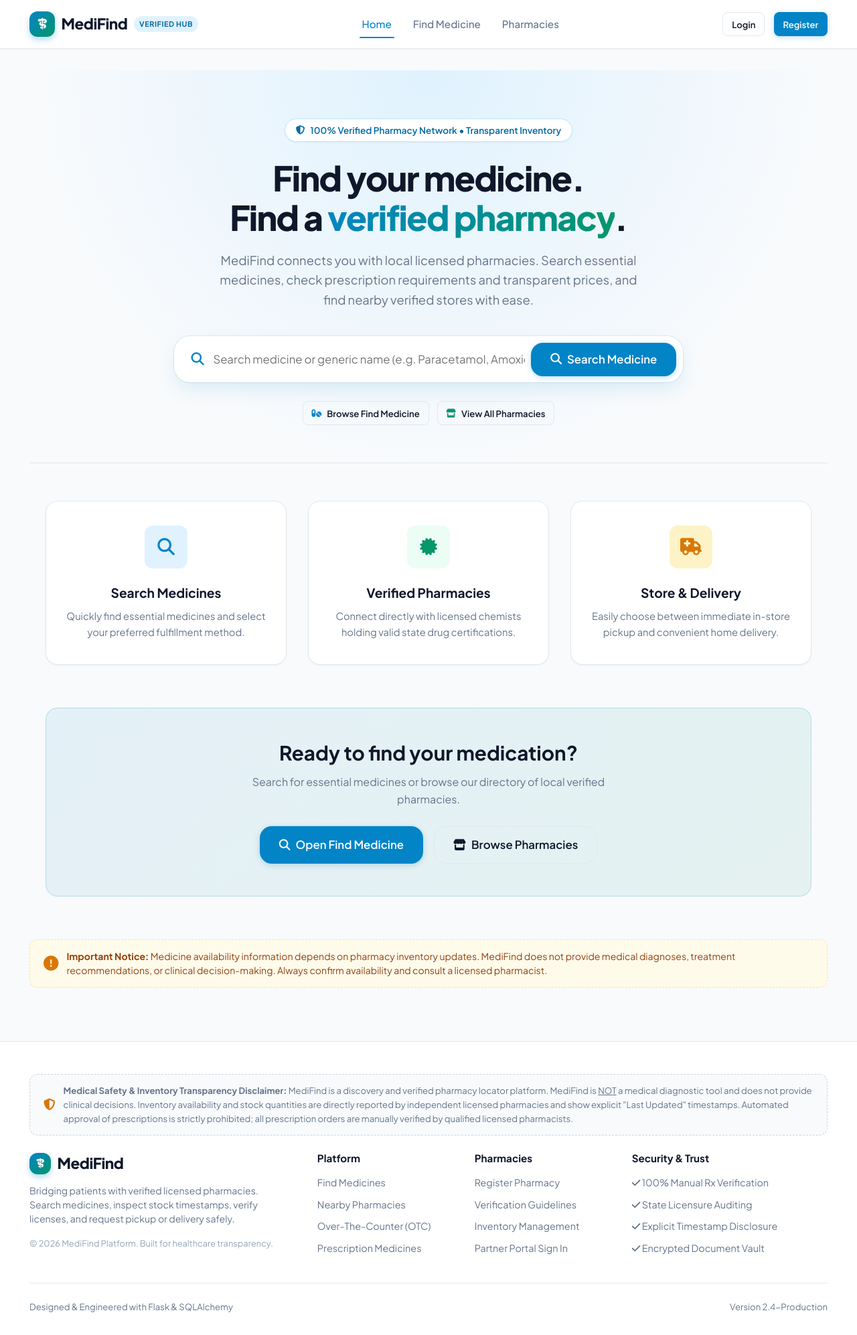
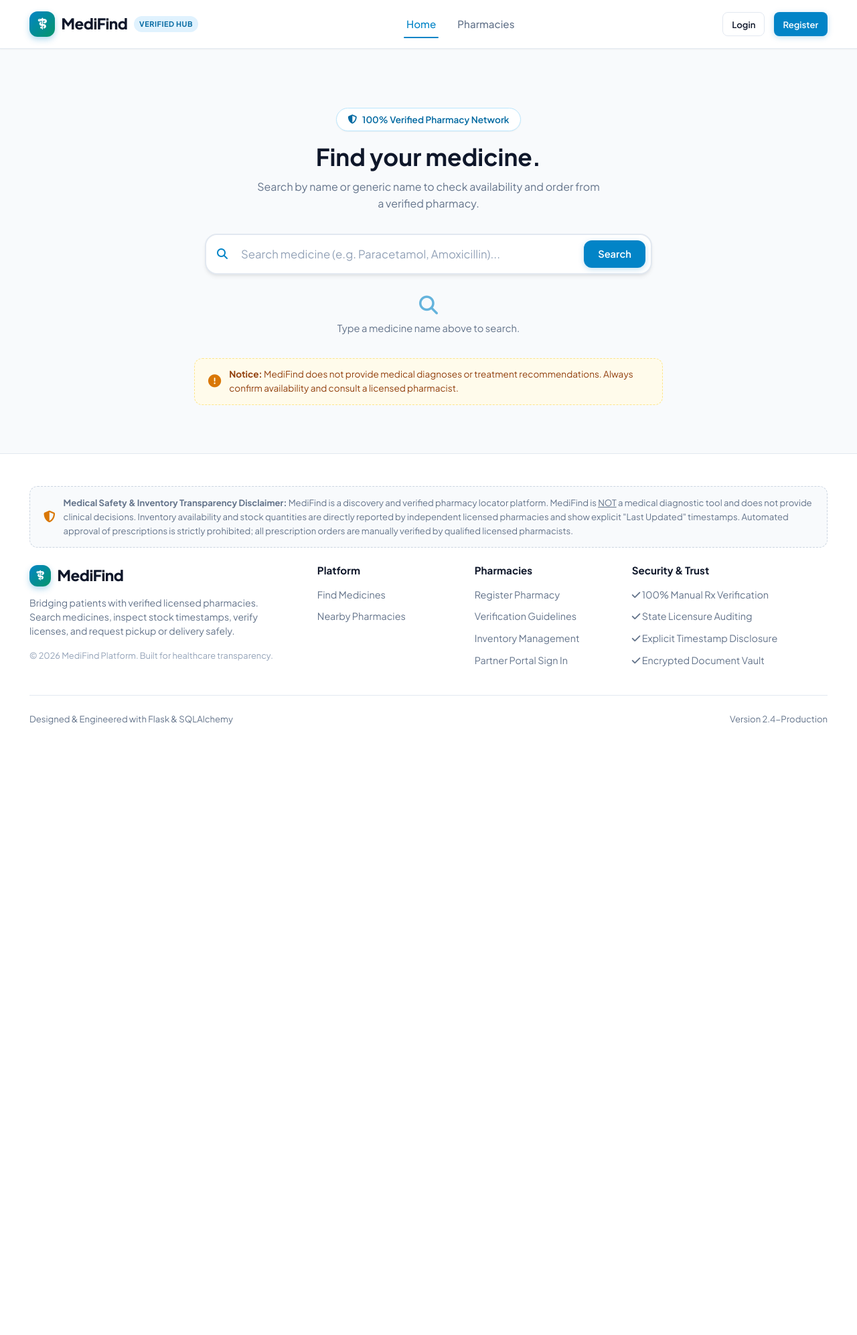
Before and after one commit to Aditya414256/Medi-Finder, a Flask app: page / in a window 1280 px wide. Shown: the whole page at 67% size. After the commit the page ends 1082 px from the top, so only its background shows below. Run offline with Flask 3, Linux system fonts and the light colour scheme; data that the repository does not hold is empty.

Commit message:
feat: merge Home and Find Medicine - inline search results, store/delivery flow, remove separate search page from nav

```diff
--- a/app/blueprints/customer/routes.py
+++ b/app/blueprints/customer/routes.py
@@ -19,70 +19,24 @@ customer_bp = Blueprint('customer', __name__)
 
 @customer_bp.route('/')
 def home():
-    categories = MedicineService.get_all_categories()
-    featured_medicines = Medicine.query.limit(8).all()
-    verified_pharmacies_count = Pharmacy.query.filter_by(verification_status='APPROVED', is_active=True).count()
-    medicines_count = Medicine.query.count()
+    query_str = sanitize_search_query(request.args.get('q', ''))
+    medicines = []
+    if query_str:
+        medicines = MedicineService.search_medicines(query_str=query_str, limit=60)
     return render_template(
         'customer/home.html',
-        categories=categories,
-        featured_medicines=featured_medicines,
-        verified_count=verified_pharmacies_count,
-        medicines_count=medicines_count
+        query=query_str,
+        medicines=medicines
     )
 
 
 @customer_bp.route('/search')
 def search():
-    query_str = sanitize_search_query(request.args.get('q', ''))
-    category_id = request.args.get('category_id', type=int)
-    rx_filter = request.args.get('requires_prescription')
-
-    prescription_only = None
-    if rx_filter == '1':
-        prescription_only = True
-    elif rx_filter == '0':
-        prescription_only = False
-
-    medicines = MedicineService.search_medicines(
-        query_str=query_str,
-        category_id=category_id,
-        prescription_only=prescription_only,
-        limit=60
-    )
-
-    categories = MedicineService.get_all_categories()
-
-    # Pre-fetch availability stats and price for each medicine
-    medicine_stats = {}
-    for med in medicines:
-        inv_items = PharmacyInventory.query.filter_by(medicine_id=med.id).join(Pharmacy).filter(
-            Pharmacy.verification_status == 'APPROVED',
-            Pharmacy.is_active == True,
-            PharmacyInventory.stock_status.in_(['AVAILABLE', 'LOW_STOCK'])
-        ).all()
-        verified_stock = len(inv_items)
-        prices = [item.price for item in inv_items if item.price and item.price > 0]
-        min_price = min(prices) if prices else None
-        if not min_price:
-            any_inv = PharmacyInventory.query.filter_by(medicine_id=med.id).filter(PharmacyInventory.price > 0).first()
-            if any_inv:
-                min_price = any_inv.price
-
-        medicine_stats[med.id] = {
-            'verified_pharmacies_count': verified_stock,
-            'price': min_price
-        }
-
-    return render_template(
-        'customer/search.html',
-        query=query_str,
-        medicines=medicines,
-        categories=categories,
-        selected_category=category_id,
-        rx_filter=rx_filter,
-        medicine_stats=medicine_stats
-    )
+    # Redirect to home with q param — search is now merged into home
+    q = request.args.get('q', '')
+    if q:
+        return redirect(url_for('customer.home', q=q))
+    return redirect(url_for('customer.home'))
 
 
 def _process_store_pickup_order(medicine, user_lat=None, user_lon=None):
--- a/app/templates/base.html
+++ b/app/templates/base.html
@@ -30,7 +30,6 @@
 
       <ul class="nav-links">
         <li class="nav-item"><a href="{{ url_for('customer.home') }}" class="{% if request.endpoint == 'customer.home' %}active{% endif %}">Home</a></li>
-        <li class="nav-item"><a href="{{ url_for('customer.search') }}" class="{% if request.endpoint == 'customer.search' %}active{% endif %}">Find Medicine</a></li>
         <li class="nav-item"><a href="{{ url_for('customer.map_view') }}" class="{% if request.endpoint == 'customer.map_view' %}active{% endif %}">Pharmacies</a></li>
 
         {% if current_user.is_authenticated and current_user.is_customer %}
@@ -126,10 +125,8 @@
         <div class="footer-col">
           <h5>Platform</h5>
           <ul class="footer-links">
-            <li><a href="{{ url_for('customer.search') }}">Find Medicines</a></li>
+            <li><a href="{{ url_for('customer.home') }}">Find Medicines</a></li>
             <li><a href="{{ url_for('customer.map_view') }}">Nearby Pharmacies</a></li>
-            <li><a href="{{ url_for('customer.search', requires_prescription='0') }}">Over-The-Counter (OTC)</a></li>
-            <li><a href="{{ url_for('customer.search', requires_prescription='1') }}">Prescription Medicines</a></li>
           </ul>
         </div>
 
--- a/app/templates/customer/home.html
+++ b/app/templates/customer/home.html
@@ -1,78 +1,43 @@
 {% extends 'base.html' %}
-{% block title %}MediFind - Medicine Discovery & Verified Pharmacy Platform{% endblock %}
+{% block title %}MediFind - Find Medicine & Verified Pharmacies{% endblock %}
 
 {% block extra_css %}
 <style>
-  /* Features Grid */
-  .features-grid {
-    display: grid;
-    grid-template-columns: repeat(3, 1fr);
-    gap: 2rem;
-    margin: 3.5rem 0 4rem;
+  /* ── Search wrapper ── */
+  .home-search-section {
+    max-width: 700px;
+    margin: 0 auto;
+    padding: 2.5rem 1rem 0;
   }
-  .feature-card {
-    background: var(--bg-surface);
-    border: 1px solid var(--border-color);
+  .home-search-form {
+    background: #ffffff;
+    border: 2px solid var(--border-color);
     border-radius: var(--radius-lg);
-    padding: 2.25rem 1.75rem;
-    text-align: center;
-    box-shadow: var(--shadow-sm);
-    transition: transform var(--transition-normal), box-shadow var(--transition-normal), border-color var(--transition-normal);
-  }
-  .feature-card:hover {
-    transform: translateY(-4px);
-    box-shadow: var(--shadow-lg);
-    border-color: var(--primary);
-  }
-  .feature-icon-wrapper {
-    width: 64px;
-    height: 64px;
-    margin: 0 auto 1.5rem;
-    border-radius: var(--radius-md);
+    box-shadow: var(--shadow-md);
     display: flex;
     align-items: center;
-    justify-content: center;
-    font-size: 1.6rem;
+    gap: 0.5rem;
+    padding: 0.5rem;
+    transition: border-color 0.2s, box-shadow 0.2s;
+    position: relative;
   }
-  .feature-card h3 {
-    font-size: 1.2rem;
-    margin-bottom: 0.75rem;
+  .home-search-form:focus-within {
+    border-color: var(--primary);
+    box-shadow: 0 8px 24px rgba(2,132,199,0.15);
   }
-  .feature-card p {
-    font-size: 0.92rem;
-    color: var(--text-muted);
-    line-height: 1.6;
-    margin: 0;
+  .home-search-input {
+    flex: 1;
+    border: none;
+    outline: none;
+    font-size: 1.05rem;
+    font-family: inherit;
+    padding: 0.6rem 0.75rem;
+    color: var(--text-main);
+    background: transparent;
   }
+  .home-search-input::placeholder { color: var(--text-subtle); }
 
-  /* CTA Banner */
-  .cta-banner {
-    background: linear-gradient(135deg, rgba(2,132,199,0.08) 0%, rgba(5,150,105,0.08) 100%);
-    border: 1px solid rgba(2,132,199,0.2);
-    border-radius: var(--radius-lg);
-    padding: 3rem 2rem;
-    text-align: center;
-    margin-bottom: 4rem;
-  }
-  .cta-banner h2 {
-    font-size: 1.85rem;
-    margin-bottom: 0.75rem;
-  }
-  .cta-banner p {
-    font-size: 1rem;
-    color: var(--text-muted);
-    max-width: 600px;
-    margin: 0 auto 1.75rem;
-  }
-
-  @media (max-width: 850px) {
-    .features-grid {
-      grid-template-columns: 1fr;
-      gap: 1.5rem;
-    }
-  }
-
-  /* ── Autocomplete Dropdown ── */
+  /* ── Autocomplete ── */
   .autocomplete-wrapper {
     position: relative;
     flex: 1;
@@ -81,9 +46,9 @@
   }
   .ac-dropdown {
     position: absolute;
-    top: calc(100% + 6px);
-    left: 0;
-    right: 0;
+    top: calc(100% + 8px);
+    left: -0.5rem;
+    right: -5rem;
     background: #ffffff;
     border: 1.5px solid var(--primary);
     border-radius: var(--radius-md);
@@ -92,191 +57,163 @@
     max-height: 320px;
     overflow-y: auto;
     display: none;
-    animation: acFadeIn 0.15s ease;
+    animation: acFadeIn 0.13s ease;
   }
   @keyframes acFadeIn {
-    from { opacity: 0; transform: translateY(-6px); }
+    from { opacity: 0; transform: translateY(-5px); }
     to   { opacity: 1; transform: translateY(0); }
   }
   .ac-dropdown.open { display: block; }
   .ac-item {
-    padding: 0.7rem 1rem;
+    padding: 0.65rem 1rem;
     cursor: pointer;
     display: flex;
     align-items: center;
     gap: 0.75rem;
     border-bottom: 1px solid var(--border-color);
-    transition: background 0.12s;
+    transition: background 0.1s;
   }
   .ac-item:last-child { border-bottom: none; }
-  .ac-item:hover, .ac-item.focused {
-    background: rgba(2,132,199,0.07);
-  }
+  .ac-item:hover, .ac-item.focused { background: rgba(2,132,199,0.07); }
   .ac-item-icon {
-    width: 32px; height: 32px;
+    width: 28px; height: 28px;
     border-radius: 50%;
     background: rgba(2,132,199,0.1);
     display: flex; align-items: center; justify-content: center;
-    flex-shrink: 0;
-    color: var(--primary);
-    font-size: 0.85rem;
+    flex-shrink: 0; color: var(--primary); font-size: 0.8rem;
   }
   .ac-item-body { flex: 1; min-width: 0; }
-  .ac-item-name {
-    font-weight: 700;
-    font-size: 0.95rem;
+  .ac-item-name { font-weight: 700; font-size: 0.93rem; color: var(--text-main); white-space: nowrap; overflow: hidden; text-overflow: ellipsis; }
+  .ac-item-sub  { font-size: 0.76rem; color: var(--text-muted); margin-top: 1px; }
+  .ac-badge-rx  { font-size: 0.63rem; font-weight: 700; background: #fee2e2; color: #dc2626; border-radius: 3px; padding: 1px 5px; flex-shrink: 0; }
+  .ac-badge-otc { font-size: 0.63rem; font-weight: 700; background: #dcfce7; color: #16a34a; border-radius: 3px; padding: 1px 5px; flex-shrink: 0; }
+  .ac-loading, .ac-empty { padding: 0.8rem 1rem; color: var(--text-muted); font-size: 0.87rem; text-align: center; }
+
+  /* ── Results ── */
+  .results-section {
+    max-width: 700px;
+    margin: 1.5rem auto 3rem;
+    padding: 0 1rem;
+  }
+  .results-meta {
+    font-size: 0.88rem;
+    color: var(--text-muted);
+    margin-bottom: 0.85rem;
+    display: flex;
+    justify-content: space-between;
+    align-items: center;
+  }
+  .med-result-card {
+    background: #ffffff;
+    border: 1px solid var(--border-color);
+    border-radius: var(--radius-md);
+    padding: 1.1rem 1.5rem;
+    display: flex;
+    justify-content: space-between;
+    align-items: center;
+    text-decoration: none;
     color: var(--text-main);
-    white-space: nowrap;
-    overflow: hidden;
-    text-overflow: ellipsis;
+    margin-bottom: 0.65rem;
+    transition: border-color 0.15s, box-shadow 0.15s, color 0.15s;
   }
-  .ac-item-sub {
-    font-size: 0.78rem;
-    color: var(--text-muted);
-    margin-top: 1px;
+  .med-result-card:hover {
+    border-color: var(--primary);
+    box-shadow: var(--shadow-md);
+    color: var(--primary);
   }
-  .ac-badge-rx {
-    font-size: 0.65rem;
-    font-weight: 700;
-    background: #fee2e2;
-    color: #dc2626;
-    border-radius: 4px;
-    padding: 1px 5px;
-    flex-shrink: 0;
+  .med-result-name { font-size: 1.15rem; font-weight: 700; }
+  .med-result-arrow { color: var(--text-muted); transition: transform 0.15s, color 0.15s; }
+  .med-result-card:hover .med-result-arrow { transform: translateX(4px); color: var(--primary); }
+
+  /* ── Hero (no-query state) ── */
+  .hero-intro {
+    text-align: center;
+    padding: 1rem 0 2rem;
   }
-  .ac-badge-otc {
-    font-size: 0.65rem;
-    font-weight: 700;
-    background: #dcfce7;
-    color: #16a34a;
-    border-radius: 4px;
-    padding: 1px 5px;
-    flex-shrink: 0;
-  }
-  .ac-loading, .ac-empty {
-    padding: 0.85rem 1rem;
-    color: var(--text-muted);
-    font-size: 0.88rem;
-    text-align: center;
-  }
+  .hero-intro h1 { font-size: 2.2rem; margin-bottom: 0.6rem; }
+  .hero-intro p  { color: var(--text-muted); font-size: 1rem; max-width: 520px; margin: 0 auto; }
 </style>
 {% endblock %}
 
 {% block content %}
+<div class="home-search-section">
 
-<!-- Hero Section: Introduction + Search Shortcut -->
-<section class="hero-section">
-  <div class="container">
-    <div class="hero-pill">
-      <i class="fa-solid fa-shield-halved"></i> 100% Verified Pharmacy Network &bull; Transparent Inventory
+  {% if not query %}
+  <div class="hero-intro">
+    <div class="hero-pill" style="margin-bottom:1rem;">
+      <i class="fa-solid fa-shield-halved"></i> 100% Verified Pharmacy Network
     </div>
-    <h1 class="hero-title">
-      Find your medicine.<br>
-      Find a <span>verified pharmacy</span>.
-    </h1>
-    <p class="hero-sub">
-      MediFind connects you with local licensed pharmacies. Search essential medicines, check prescription requirements and transparent prices, and find nearby verified stores with ease.
-    </p>
+    <h1>Find your medicine.</h1>
+    <p>Search by name or generic name to check availability and order from a verified pharmacy.</p>
+  </div>
+  {% endif %}
 
-    <!-- Hero Search Shortcut → Redirects to Find Medicine page -->
-    <div class="hero-search-wrapper">
-      <form action="{{ url_for('customer.search') }}" method="GET" class="hero-search-form" id="hero-search-form">
-        <div class="search-input-group" style="flex:1; position:relative;">
-          <i class="fa-solid fa-magnifying-glass" style="color: var(--primary);"></i>
+  <form action="{{ url_for('customer.home') }}" method="GET" class="home-search-form" id="home-search-form">
+    <i class="fa-solid fa-magnifying-glass" style="color:var(--primary); margin-left:0.5rem;"></i>
     <div class="autocomplete-wrapper">
       <input
         type="text"
         name="q"
-              id="hero-search-input"
-              class="search-input"
-              placeholder="Search medicine or generic name (e.g. Paracetamol, Amoxicillin)..."
+        id="home-search-input"
+        class="home-search-input"
+        value="{{ query }}"
+        placeholder="Search medicine (e.g. Paracetamol, Amoxicillin)..."
         autocomplete="off"
         aria-label="Search medicine"
         aria-autocomplete="list"
-              aria-controls="hero-ac-dropdown"
+        aria-controls="home-ac-dropdown"
       >
-            <div class="ac-dropdown" id="hero-ac-dropdown" role="listbox"></div>
+      <div class="ac-dropdown" id="home-ac-dropdown" role="listbox"></div>
     </div>
-        </div>
-        <button type="submit" class="btn btn-primary btn-lg" id="hero-search-btn">
-          <i class="fa-solid fa-search"></i> Search Medicine
-        </button>
+    {% if query %}
+      <a href="{{ url_for('customer.home') }}" class="btn btn-outline btn-sm" style="padding:0.4rem 0.6rem; flex-shrink:0;" title="Clear">&times;</a>
+    {% endif %}
+    <button type="submit" class="btn btn-primary" style="flex-shrink:0;">Search</button>
   </form>
-    </div>
-
-    <!-- Quick Navigation Shortcuts -->
-    <div style="margin-top: 1.75rem; display: flex; justify-content: center; gap: 0.75rem; flex-wrap: wrap;">
-      <a href="{{ url_for('customer.search') }}" class="btn btn-sm btn-outline">
-        <i class="fa-solid fa-pills" style="color:var(--primary);"></i> Browse Find Medicine
-      </a>
-      <a href="{{ url_for('customer.map_view') }}" class="btn btn-sm btn-outline">
-        <i class="fa-solid fa-store" style="color:var(--accent);"></i> View All Pharmacies
-      </a>
-    </div>
-  </div>
-</section>
-
-<!-- Platform Value Highlights -->
-<section class="container" style="padding-bottom: 0;">
-  <div class="features-grid">
-
-    <!-- Feature 1: Medicine Search -->
-    <div class="feature-card">
-      <div class="feature-icon-wrapper" style="background:#e0f2fe; color:#0284c7;">
-        <i class="fa-solid fa-magnifying-glass"></i>
-      </div>
-      <h3>Search Medicines</h3>
-      <p>
-        Quickly find essential medicines and select your preferred fulfillment method.
-      </p>
-    </div>
-
-    <!-- Feature 2: Verified Pharmacies -->
-    <div class="feature-card">
-      <div class="feature-icon-wrapper" style="background:#ecfdf5; color:#059669;">
-        <i class="fa-solid fa-certificate"></i>
-      </div>
-      <h3>Verified Pharmacies</h3>
-      <p>
-        Connect directly with licensed chemists holding valid state drug certifications.
-      </p>
-    </div>
-
-    <!-- Feature 3: Safe & Simple -->
-    <div class="feature-card">
-      <div class="feature-icon-wrapper" style="background:#fef3c7; color:#d97706;">
-        <i class="fa-solid fa-truck-medical"></i>
-      </div>
-      <h3>Store &amp; Delivery</h3>
-      <p>
-        Easily choose between immediate in-store pickup and convenient home delivery.
-      </p>
-    </div>
 
 </div>
 
-  <!-- Call to Action Banner -->
-  <div class="cta-banner" style="margin-top: 3.5rem;">
-    <h2>Ready to find your medication?</h2>
-    <p>
-      Search for essential medicines or browse our directory of local verified pharmacies.
+{% if query %}
+<div class="results-section">
+  <div class="results-meta">
+    <span>
+      Found <strong>{{ medicines|length }}</strong> result{{ 's' if medicines|length != 1 else '' }} for
+      &ldquo;<strong>{{ query }}</strong>&rdquo;
+    </span>
+    <a href="{{ url_for('customer.home') }}" style="font-size:0.82rem; color:var(--text-muted); text-decoration:none;">&times; Clear</a>
+  </div>
+
+  {% if medicines %}
+    {% for med in medicines %}
+      <a href="{{ url_for('customer.medicine_detail', medicine_id=med.id) }}" class="med-result-card">
+        <span class="med-result-name">{{ med.name }}</span>
+        <span class="med-result-arrow"><i class="fa-solid fa-chevron-right"></i></span>
+      </a>
+    {% endfor %}
+  {% else %}
+    <div class="card" style="text-align:center; padding:3rem 1.5rem;">
+      <i class="fa-solid fa-capsules" style="font-size:2.5rem; color:var(--text-subtle); margin-bottom:0.75rem; display:block;"></i>
+      <h3 style="margin-bottom:0.4rem;">No medicines found</h3>
+      <p style="color:var(--text-muted); font-size:0.9rem; max-width:400px; margin:0 auto;">
+        No match for &ldquo;<strong>{{ query }}</strong>&rdquo;. Try a different name or generic name.
       </p>
-    <div style="display: flex; justify-content: center; gap: 1rem; flex-wrap: wrap;">
-      <a href="{{ url_for('customer.search') }}" class="btn btn-primary btn-lg">
-        <i class="fa-solid fa-magnifying-glass"></i> Open Find Medicine
-      </a>
-      <a href="{{ url_for('customer.map_view') }}" class="btn btn-outline btn-lg">
-        <i class="fa-solid fa-store"></i> Browse Pharmacies
-      </a>
     </div>
+  {% endif %}
 </div>
-</section>
 
-<!-- Mandatory Medical Disclaimer -->
-<div class="disclaimer-banner" style="margin-top: 1rem; background: #fffbeb; border-color: #fde68a;">
-  <i class="fa-solid fa-circle-exclamation" style="color: var(--warning); font-size: 1.4rem;"></i>
-  <div style="color: #92400e; font-size: 0.88rem; line-height: 1.5;">
-    <strong>Important Notice:</strong> Medicine availability information depends on pharmacy inventory updates. MediFind does not provide medical diagnoses, treatment recommendations, or clinical decision-making. Always confirm availability and consult a licensed pharmacist.
+{% else %}
+<div style="text-align:center; margin-top:2rem; color:var(--text-muted); font-size:0.92rem;">
+  <i class="fa-solid fa-magnifying-glass" style="color:var(--primary); opacity:0.6; font-size:1.75rem; display:block; margin-bottom:0.6rem;"></i>
+  Type a medicine name above to search.
+</div>
+{% endif %}
+
+<!-- Disclaimer -->
+<div class="disclaimer-banner" style="max-width:700px; margin:2rem auto 1rem; background:#fffbeb; border-color:#fde68a;">
+  <i class="fa-solid fa-circle-exclamation" style="color:var(--warning); font-size:1.2rem;"></i>
+  <div style="color:#92400e; font-size:0.85rem; line-height:1.5;">
+    <strong>Notice:</strong> MediFind does not provide medical diagnoses or treatment recommendations.
+    Always confirm availability and consult a licensed pharmacist.
   </div>
 </div>
 
@@ -285,18 +222,15 @@
 {% block extra_js %}
 <script>
 (function() {
-  const input  = document.getElementById('hero-search-input');
-  const drop   = document.getElementById('hero-ac-dropdown');
-  const form   = document.getElementById('hero-search-form');
-  let debounce, focusIdx = -1, items = [];
+  const input = document.getElementById('home-search-input');
+  const drop  = document.getElementById('home-ac-dropdown');
+  let timer, focusIdx = -1, items = [];
 
   function renderItems(suggestions) {
-    items = suggestions;
-    focusIdx = -1;
+    items = suggestions; focusIdx = -1;
     if (!suggestions.length) {
       drop.innerHTML = '<div class="ac-empty"><i class="fa-solid fa-circle-info"></i> No suggestions found</div>';
-      drop.classList.add('open');
-      return;
+      drop.classList.add('open'); return;
     }
     drop.innerHTML = suggestions.map((s, i) => `
       <div class="ac-item" role="option" data-idx="${i}" data-url="${s.url}" tabindex="-1">
@@ -308,20 +242,12 @@
         <span class="${s.requires_prescription ? 'ac-badge-rx' : 'ac-badge-otc'}">${s.requires_prescription ? 'Rx' : 'OTC'}</span>
       </div>`).join('');
     drop.classList.add('open');
-
     drop.querySelectorAll('.ac-item').forEach(el => {
-      el.addEventListener('mousedown', e => {
-        e.preventDefault();
-        selectItem(parseInt(el.dataset.idx));
-      });
+      el.addEventListener('mousedown', e => { e.preventDefault(); selectItem(parseInt(el.dataset.idx)); });
     });
   }
 
-  function selectItem(idx) {
-    if (items[idx]) {
-      window.location.href = items[idx].url;
-    }
-  }
+  function selectItem(idx) { if (items[idx]) window.location.href = items[idx].url; }
 
   function setFocus(idx) {
     const els = drop.querySelectorAll('.ac-item');
@@ -333,37 +259,32 @@
     }
   }
 
-  function closeDropdown() {
-    drop.classList.remove('open');
-    drop.innerHTML = '';
-    focusIdx = -1;
-    items = [];
-  }
+  function close() { drop.classList.remove('open'); drop.innerHTML = ''; focusIdx = -1; items = []; }
 
   input.addEventListener('input', () => {
-    clearTimeout(debounce);
+    clearTimeout(timer);
     const q = input.value.trim();
-    if (q.length < 2) { closeDropdown(); return; }
+    if (q.length < 2) { close(); return; }
     drop.innerHTML = '<div class="ac-loading"><i class="fa-solid fa-spinner fa-spin"></i> Searching...</div>';
     drop.classList.add('open');
-    debounce = setTimeout(() => {
+    timer = setTimeout(() => {
       fetch(`/api/medicines/suggestions?q=${encodeURIComponent(q)}`)
         .then(r => r.json())
         .then(data => { if (input.value.trim() === q) renderItems(data.suggestions || []); })
-        .catch(() => closeDropdown());
-    }, 220);
+        .catch(() => close());
+    }, 200);
   });
 
   input.addEventListener('keydown', e => {
     const els = drop.querySelectorAll('.ac-item');
     if (e.key === 'ArrowDown')  { e.preventDefault(); setFocus(Math.min(focusIdx + 1, els.length - 1)); }
     if (e.key === 'ArrowUp')    { e.preventDefault(); setFocus(Math.max(focusIdx - 1, 0)); }
-    if (e.key === 'Escape')     { closeDropdown(); }
+    if (e.key === 'Escape')     { close(); }
     if (e.key === 'Enter' && focusIdx >= 0) { e.preventDefault(); selectItem(focusIdx); }
   });
 
   document.addEventListener('click', e => {
-    if (!input.contains(e.target) && !drop.contains(e.target)) closeDropdown();
+    if (!input.contains(e.target) && !drop.contains(e.target)) close();
   });
 })();
 </script>
--- a/app/templates/customer/medicine_detail.html
+++ b/app/templates/customer/medicine_detail.html
@@ -48,6 +48,10 @@
   <!-- INITIAL SCREEN: Shows ONLY Medicine Name and the TWO buttons -->
   <div style="max-width: 500px; margin: 4rem auto; text-align: center;">
 
+    <a href="{{ url_for('customer.home') }}" style="font-size: 0.9rem; color: var(--text-muted); text-decoration: none; display: block; margin-bottom: 1.5rem;">
+      &larr; Back to search
+    </a>
+
     <h1 style="font-size: 2.2rem; font-weight: 700; margin-bottom: 2.5rem; color: var(--text-main);">
       {{ medicine.name }}
     </h1>
@@ -64,6 +68,7 @@
 
   </div>
 {% endif %}
+
 {% endblock %}
 
 {% block extra_js %}
--- a/app/templates/customer/orders_list.html
+++ b/app/templates/customer/orders_list.html
@@ -7,7 +7,7 @@
     <h1 style="font-size: 2rem;">My Order History</h1>
     <p style="color: var(--text-muted);">Track your active and previous pharmacy medicine orders.</p>
   </div>
-  <a href="{{ url_for('customer.search') }}" class="btn btn-primary">
+  <a href="{{ url_for('customer.home') }}" class="btn btn-primary">
     <i class="fa-solid fa-magnifying-glass"></i> Find More Medicines
   </a>
 </div>
--- a/app/templates/errors/404.html
+++ b/app/templates/errors/404.html
@@ -12,7 +12,6 @@
   </p>
   <div style="display: flex; gap: 1rem; justify-content: center;">
     <a href="{{ url_for('customer.home') }}" class="btn btn-primary">Return Home</a>
-    <a href="{{ url_for('customer.search') }}" class="btn btn-outline">Search Medicines</a>
   </div>
 </div>
 {% endblock %}
```
Lines whose indentation alone changed are shown as unchanged.
